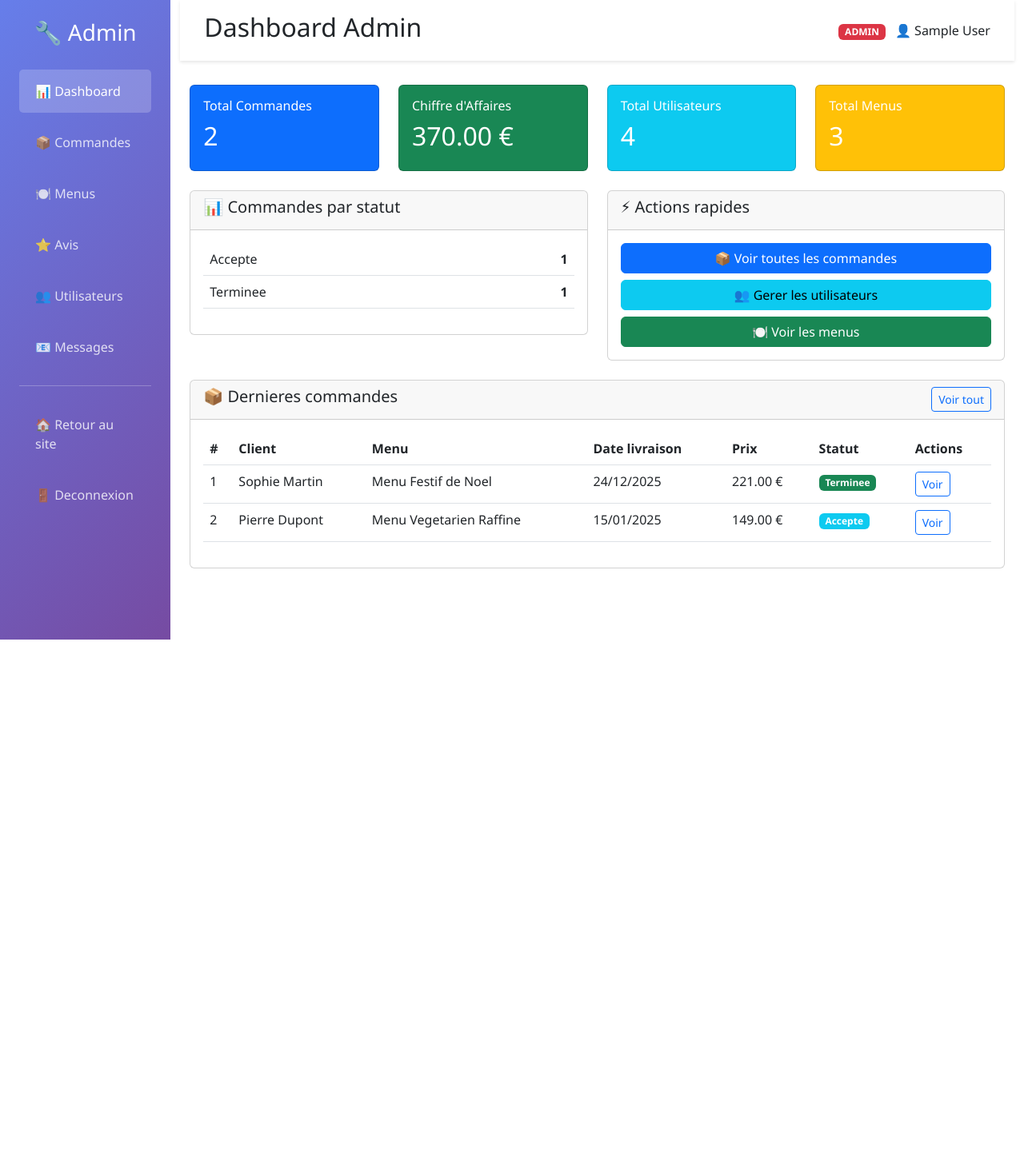
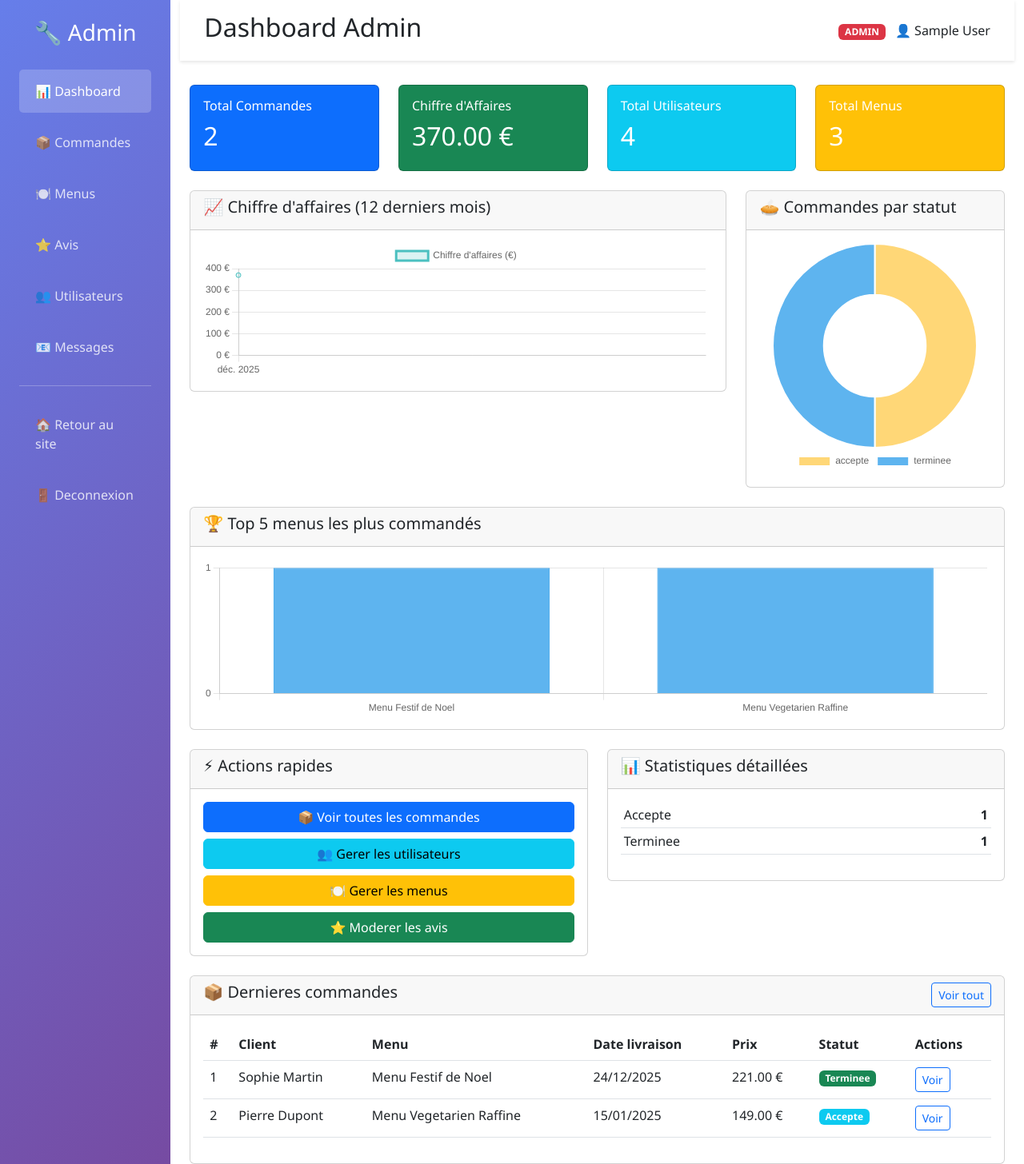
Before and after one commit to Rvlto974/Vite-et-Gourmand, a PHP site: page /admin in a window 1280 px wide. Shown: the whole page at 80% size. Before the commit the page ends 800 px from the top, so only its background shows below. Run offline with PHP 8.4, Linux system fonts and the light colour scheme; the visitor is signed in with stand-in values (Sample User, id 1); data comes from the database, SQL or seed files in the repository.

Commit message:
📊 Dashboard admin avec graphiques Chart.js - CA/Statuts/Top menus

```diff
--- a/src/app/controllers/AdminController.php
+++ b/src/app/controllers/AdminController.php
@@ -55,6 +55,29 @@
         $stmt = $conn->prepare($query);
         $stmt->execute();
         $dernieres_commandes = $stmt->fetchAll();
+
+        // CA par mois (12 derniers mois)
+        $query = "SELECT DATE_FORMAT(date_creation, '%Y-%m') as mois,
+                         SUM(prix_total) as ca
+                  FROM commande
+                  WHERE statut != 'annulee'
+                  AND date_creation >= DATE_SUB(NOW(), INTERVAL 12 MONTH)
+                  GROUP BY DATE_FORMAT(date_creation, '%Y-%m')
+                  ORDER BY mois ASC";
+        $stmt = $conn->prepare($query);
+        $stmt->execute();
+        $ca_par_mois = $stmt->fetchAll();
+
+        // Top 5 menus les plus commandés
+        $query = "SELECT m.titre, COUNT(c.id_commande) as nb_commandes
+                  FROM commande c
+                  INNER JOIN menu m ON c.id_menu = m.id_menu
+                  GROUP BY m.id_menu
+                  ORDER BY nb_commandes DESC
+                  LIMIT 5";
+        $stmt = $conn->prepare($query);
+        $stmt->execute();
+        $top_menus = $stmt->fetchAll();
 
         require_once __DIR__ . '/../views/admin/dashboard.php';
     }
--- a/src/app/views/admin/dashboard.php
+++ b/src/app/views/admin/dashboard.php
@@ -39,28 +39,49 @@
     </div>
 </div>
 
-<!-- Commandes par statut -->
+<!-- Graphiques -->
 <div class="row mb-4">
-    <div class="col-md-6">
+    <!-- Graphique CA par mois -->
+    <div class="col-md-8">
         <div class="card">
             <div class="card-header">
-                <h5>📊 Commandes par statut</h5>
+                <h5>📈 Chiffre d'affaires (12 derniers mois)</h5>
             </div>
             <div class="card-body">
-                <table class="table">
-                    <tbody>
-                        <?php foreach ($stats['commandes_par_statut'] as $stat): ?>
-                            <tr>
-                                <td><?= ucfirst(str_replace('_', ' ', $stat['statut'])) ?></td>
-                                <td class="text-end"><strong><?= $stat['nombre'] ?></strong></td>
-                            </tr>
-                        <?php endforeach; ?>
-                    </tbody>
-                </table>
+                <canvas id="caChart" height="80"></canvas>
             </div>
         </div>
     </div>
 
+    <!-- Graphique commandes par statut -->
+    <div class="col-md-4">
+        <div class="card">
+            <div class="card-header">
+                <h5>🥧 Commandes par statut</h5>
+            </div>
+            <div class="card-body">
+                <canvas id="statutChart"></canvas>
+            </div>
+        </div>
+    </div>
+</div>
+
+<!-- Top menus -->
+<div class="row mb-4">
+    <div class="col-md-12">
+        <div class="card">
+            <div class="card-header">
+                <h5>🏆 Top 5 menus les plus commandés</h5>
+            </div>
+            <div class="card-body">
+                <canvas id="topMenusChart" height="60"></canvas>
+            </div>
+        </div>
+    </div>
+</div>
+
+<!-- Actions rapides et dernières commandes -->
+<div class="row mb-4">
     <div class="col-md-6">
         <div class="card">
             <div class="card-header">
@@ -74,10 +95,33 @@
                     <a href="/admin/users" class="btn btn-info">
                         👥 Gerer les utilisateurs
                     </a>
-                    <a href="/menu" class="btn btn-success">
-                        🍽️ Voir les menus
+                    <a href="/menu/adminList" class="btn btn-warning">
+                        🍽️ Gerer les menus
+                    </a>
+                    <a href="/avis/adminList" class="btn btn-success">
+                        ⭐ Moderer les avis
                     </a>
                 </div>
+            </div>
+        </div>
+    </div>
+
+    <div class="col-md-6">
+        <div class="card">
+            <div class="card-header">
+                <h5>📊 Statistiques détaillées</h5>
+            </div>
+            <div class="card-body">
+                <table class="table table-sm">
+                    <tbody>
+                        <?php foreach ($stats['commandes_par_statut'] as $stat): ?>
+                            <tr>
+                                <td><?= ucfirst(str_replace('_', ' ', $stat['statut'])) ?></td>
+                                <td class="text-end"><strong><?= $stat['nombre'] ?></strong></td>
+                            </tr>
+                        <?php endforeach; ?>
+                    </tbody>
+                </table>
             </div>
         </div>
     </div>
@@ -141,6 +185,112 @@
     </div>
 </div>
 
+<!-- Chart.js -->
+<script src="https://cdn.jsdelivr.net/npm/chart.js@4.4.0/dist/chart.umd.min.js"></script>
+<script>
+// Préparer les données PHP pour JavaScript
+const caData = <?= json_encode($ca_par_mois) ?>;
+const topMenusData = <?= json_encode($top_menus) ?>;
+const statutData = <?= json_encode($stats['commandes_par_statut']) ?>;
+
+// Graphique CA par mois
+const caCtx = document.getElementById('caChart').getContext('2d');
+new Chart(caCtx, {
+    type: 'line',
+    data: {
+        labels: caData.map(item => {
+            const [year, month] = item.mois.split('-');
+            return new Date(year, month - 1).toLocaleDateString('fr-FR', { month: 'short', year: 'numeric' });
+        }),
+        datasets: [{
+            label: 'Chiffre d\'affaires (€)',
+            data: caData.map(item => parseFloat(item.ca)),
+            borderColor: 'rgb(75, 192, 192)',
+            backgroundColor: 'rgba(75, 192, 192, 0.2)',
+            tension: 0.4,
+            fill: true
+        }]
+    },
+    options: {
+        responsive: true,
+        plugins: {
+            legend: {
+                display: true
+            }
+        },
+        scales: {
+            y: {
+                beginAtZero: true,
+                ticks: {
+                    callback: function(value) {
+                        return value + ' €';
+                    }
+                }
+            }
+        }
+    }
+});
+
+// Graphique commandes par statut (Doughnut)
+const statutCtx = document.getElementById('statutChart').getContext('2d');
+new Chart(statutCtx, {
+    type: 'doughnut',
+    data: {
+        labels: statutData.map(item => item.statut.replace('_', ' ')),
+        datasets: [{
+            data: statutData.map(item => item.nombre),
+            backgroundColor: [
+                'rgba(255, 206, 86, 0.8)',
+                'rgba(54, 162, 235, 0.8)',
+                'rgba(153, 102, 255, 0.8)',
+                'rgba(75, 192, 192, 0.8)',
+                'rgba(255, 99, 132, 0.8)'
+            ]
+        }]
+    },
+    options: {
+        responsive: true,
+        plugins: {
+            legend: {
+                position: 'bottom'
+            }
+        }
+    }
+});
+
+// Graphique top menus (Bar)
+const topMenusCtx = document.getElementById('topMenusChart').getContext('2d');
+new Chart(topMenusCtx, {
+    type: 'bar',
+    data: {
+        labels: topMenusData.map(item => item.titre),
+        datasets: [{
+            label: 'Nombre de commandes',
+            data: topMenusData.map(item => parseInt(item.nb_commandes)),
+            backgroundColor: 'rgba(54, 162, 235, 0.8)',
+            borderColor: 'rgba(54, 162, 235, 1)',
+            borderWidth: 1
+        }]
+    },
+    options: {
+        responsive: true,
+        plugins: {
+            legend: {
+                display: false
+            }
+        },
+        scales: {
+            y: {
+                beginAtZero: true,
+                ticks: {
+                    stepSize: 1
+                }
+            }
+        }
+    }
+});
+</script>
+
 <?php
 $content = ob_get_clean();
 require_once __DIR__ . '/layout.php';
```
